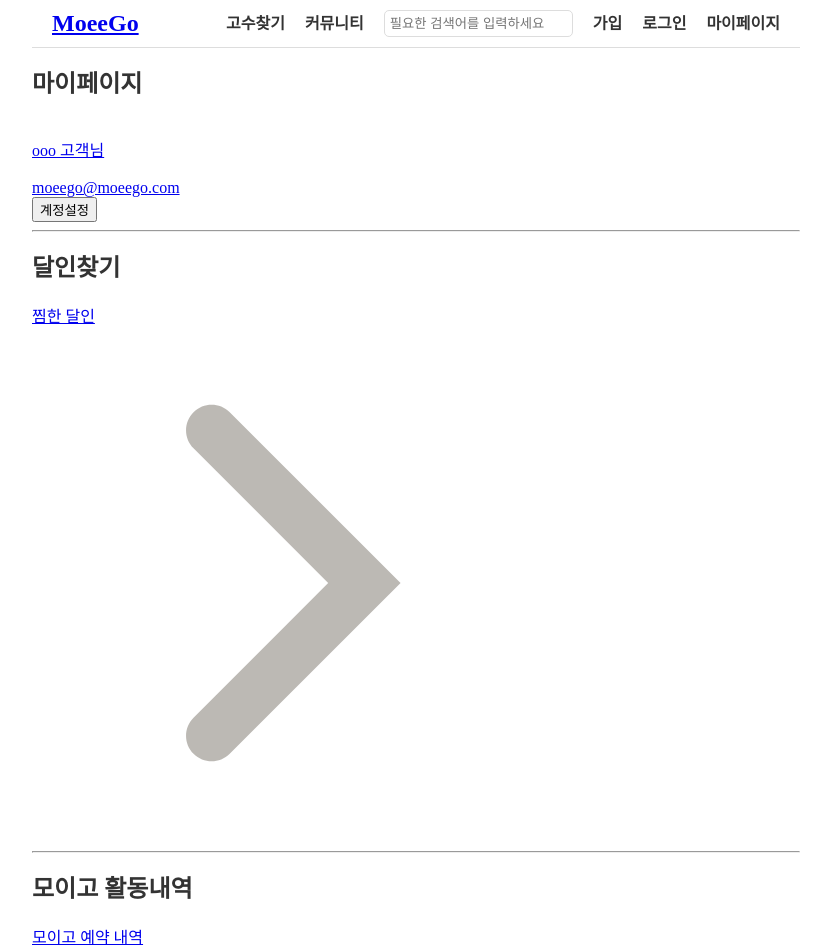
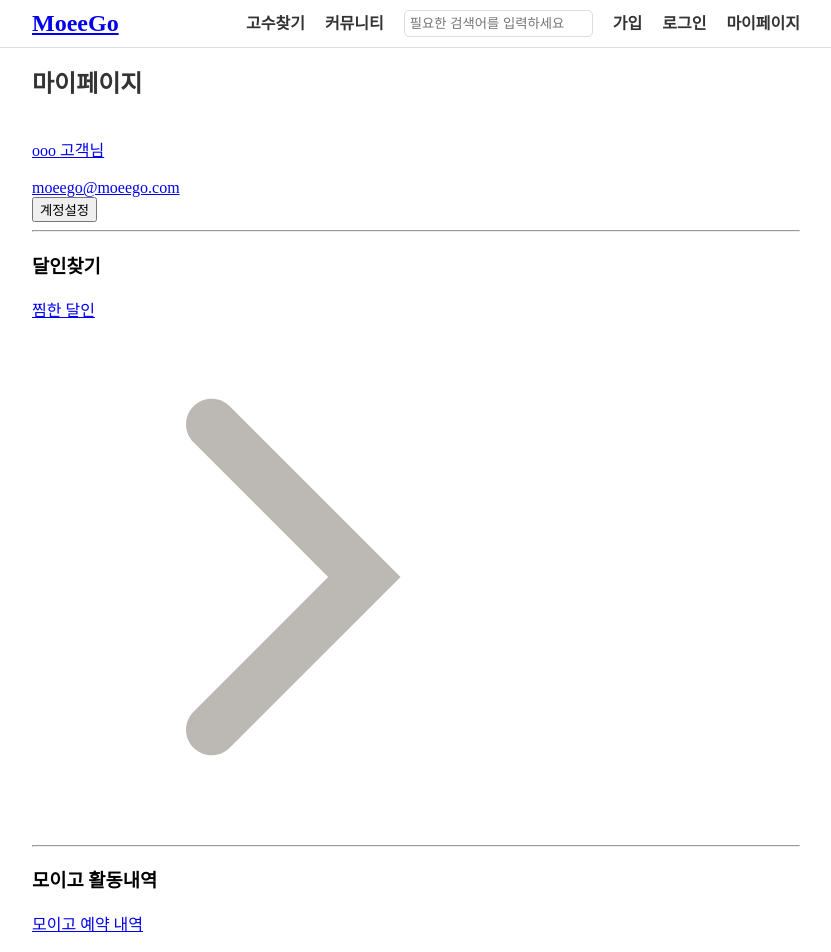
Before and after one commit to C-hyunsik/moeegoTest, a React (Vite) app: page /mypage in a window 1280 px wide. Shown: the top 952 px of the page, without its empty margins (224-1055 px from the left). Built offline with nearby package versions, Linux system fonts and the light colour scheme.

Commit message:
Merge Login & BaseCode

```diff
--- a/src/App.jsx
+++ b/src/App.jsx
@@ -45,9 +45,10 @@ import ProDetail from './components/Pro/ProDetail.jsx';
 
 const App = () => {
   return (
-    <div className='main-content'>
+    <div>
       <BrowserRouter>
         <Header />
+        <div className='main-content'>
           <Routes>
             {/* 메인페이지 */}
             <Route path={"/"} element={<MainPage />} />
@@ -60,26 +61,26 @@ const App = () => {
             <Route path={"/category/hobby"} element={<Hobby />} />
             <Route path={"/category/car"} element={<Car />} />
             <Route path={"/about"} element={<About />} />
-          <Route path="/pro/search" element={<div className="main-content"><ProSearch /></div>} />
-          <Route path="/pro" element={<div className="main-content"><ProView /></div>} />
+            <Route path="/pro/search" element={<ProSearch />} />
+            <Route path="/pro" element={<ProView />} />
 
             {/* 개별 페이지로 접근할 수 있도록 각각 라우트 설정 */}
-          <Route path="/banner" element={<div className="main-content"><Banner /></div>} />
-          <Route path="/reviews" element={<div className="main-content"><Reviews /></div>} />
-          <Route path="/cleaning" element={<div className="main-content"><CleaningSection /></div>} />
-          <Route path="/locations" element={<div className="main-content"><Locations /></div>} />
+            <Route path="/banner" element={<Banner />} />
+            <Route path="/reviews" element={<Reviews />} />
+            <Route path="/cleaning" element={<CleaningSection />} />
+            <Route path="/locations" element={<Locations />} />
 
-          <Route path="/article/Write" element={<div className="main-content"><Write /></div>} />
-          <Route path="/article/Update" element={<div className="main-content"><Update /></div>} />
-          <Route path="/mypage/Review" element={<div className="main-content"><Review /></div>} />
+            <Route path="/article/Write" element={<Write />} />
+            <Route path="/article/Update" element={<Update />} />
+            <Route path="/mypage/Review" element={<Review />} />
 
             {/* 마이페이지 */}
             <Route path={"/mypage"} element={<MyPage />} />
             <Route path={"/mypage/likepro"} element={<BookMarkPro />} />
             <Route path={"/mypage/reservation"} element={<MyReservation />} />
-          <Route path={"/mypage/myhistory"} element={<MyHistory/>}/>
-          <Route path={"/mypage/myhistory/myarticle"} element={<MyArticles/>}/>
-          <Route path={"/mypage/myhistory/mycomment"} element={<MyComments/>}/>
+            <Route path={"/mypage/myhistory"} element={<MyHistory />} />
+            <Route path={"/mypage/myhistory/myarticle"} element={<MyArticles />} />
+            <Route path={"/mypage/myhistory/mycomment"} element={<MyComments />} />
             <Route path={"/mypage/account"} element={<Account />} />
             <Route path={"/mypage/account/private"} element={<Private />} />
             <Route path={"/mypage/account/private/email"} element={<ChangeEmail />} />
@@ -90,24 +91,25 @@ const App = () => {
 
 
             {/* 커뮤니티 페이지 */}
-          <Route path={"/article"} element={<div className="main-content"><ArticleMain /></div>} />
-          <Route path={"/article/free"} element={<div className="main-content"><FreeBoardForm /></div>} />
-          <Route path={"/article/viewpage"} element={<div className="main-content"><ViewPage /></div>} />
+            <Route path={"/article"} element={<ArticleMain />} />
+            <Route path={"/article/free"} element={<FreeBoardForm />} />
+            <Route path={"/article/viewpage"} element={<ViewPage />} />
 
             {/* 회원가입/로그인 페이지 */}
-          <Route path="/login" element={<div className="main-content"><Login /></div>} />
-          <Route path="/signup" element={<div className="main-content"><Join /></div>} />
+            <Route path="/login" element={<Login />} />
+            <Route path="/signup" element={<Join />} />
 
             {/* 달인 가입 페이지 */}
-          <Route path="/pro/signup/main" element={<div className="main-content"><ProMain /></div>} />
-          <Route path="/pro/signup/sub" element={<div className="main-content"><ProSub /></div>} />
-          <Route path="/pro/signup" element={<div className="main-content"><Prosignup /></div>} />
-          <Route path="/pro/detail" element={<div className="main-content"><ProDetail /></div>} />
+            <Route path="/pro/signup/main" element={<ProMain />} />
+            <Route path="/pro/signup/sub" element={<ProSub />} />
+            <Route path="/pro/signup" element={<Prosignup />} />
+            <Route path="/pro/detail" element={<ProDetail />} />
 
           </Routes>
+        </div>
         <Footer />
       </BrowserRouter>
-    </div>
+    </div >
   );
 };
 
--- a/src/components/mypage/MyPage.jsx
+++ b/src/components/mypage/MyPage.jsx
@@ -1,5 +1,6 @@
 import React from 'react';
 import { Link } from 'react-router-dom';
+// import '../../css/mypage/MyPage.css';
 
 const MyPage = () => {
     return (
@@ -23,7 +24,7 @@ const MyPage = () => {
             <hr />
 
             <div className='SearchProContainer'>
-                <h1>달인찾기</h1>
+                <h3>달인찾기</h3>
                 <div>
                     <Link to='/mypage/likepro' className='SearchProLink'>
                         <div>찜한 달인</div>
@@ -34,7 +35,7 @@ const MyPage = () => {
             <hr />
 
             <div className='ActivityDetailsContainer'>
-                <h1>모이고 활동내역</h1>
+                <h3>모이고 활동내역</h3>
                 <div>
                     <Link to='/mypage/reservation' className='ActivityDetailsLink'>
                         <div>모이고 예약 내역</div>
@@ -49,7 +50,7 @@ const MyPage = () => {
             <hr />
 
             <div className='ArticleHistoryContainer'>
-                <h1>커뮤니티</h1>
+                <h3>커뮤니티</h3>
                 <div>
                     <Link to='/mypage/myhistory' className='ArticleHistoryLink'>
                         <div>커뮤니티 작성 글/댓글</div>
--- a/src/css/Footer.css
+++ b/src/css/Footer.css
@@ -14,7 +14,9 @@
 }
 
 .ulWrap {
-    width: 100%;
+    width: 60%;
+    max-width: 1200px; /* 최대 너비를 설정하여 큰 화면에서도 너무 넓지 않도록 */
+    min-width: 768px; /* 최소 너비 설정하여 작은 화면에서는 레이아웃 깨짐 방지 */
     display: flex;
     flex-direction: row;
     align-items: center;
--- a/src/css/Header.css
+++ b/src/css/Header.css
@@ -2,6 +2,8 @@
     display: flex;
     justify-content: center;
     align-items: center;
+    width: 100%;
+    box-sizing: border-box;
     flex-direction: row;
     padding: 10px 20px;
     background-color: #fff;
@@ -9,7 +11,11 @@
 }
 
 .topWrap {
-    width: 100%;
+    width: 60%;
+    max-width: 1200px; /* 최대 너비를 설정하여 큰 화면에서도 너무 넓지 않도록 */
+    min-width: 768px; /* 최소 너비 설정하여 작은 화면에서는 레이아웃 깨짐 방지 */
+    justify-content: center;
+    align-items: center;
     display: flex;
     align-items: center;
     justify-content: space-between;
--- /dev/null
+++ b/src/css/mypage/MyPage.css
@@ -0,0 +1,4 @@
+.MyPage {
+    margin-top: 5%;
+    max-width: 768px;
+}
```
Lines whose indentation alone changed are shown as unchanged.
